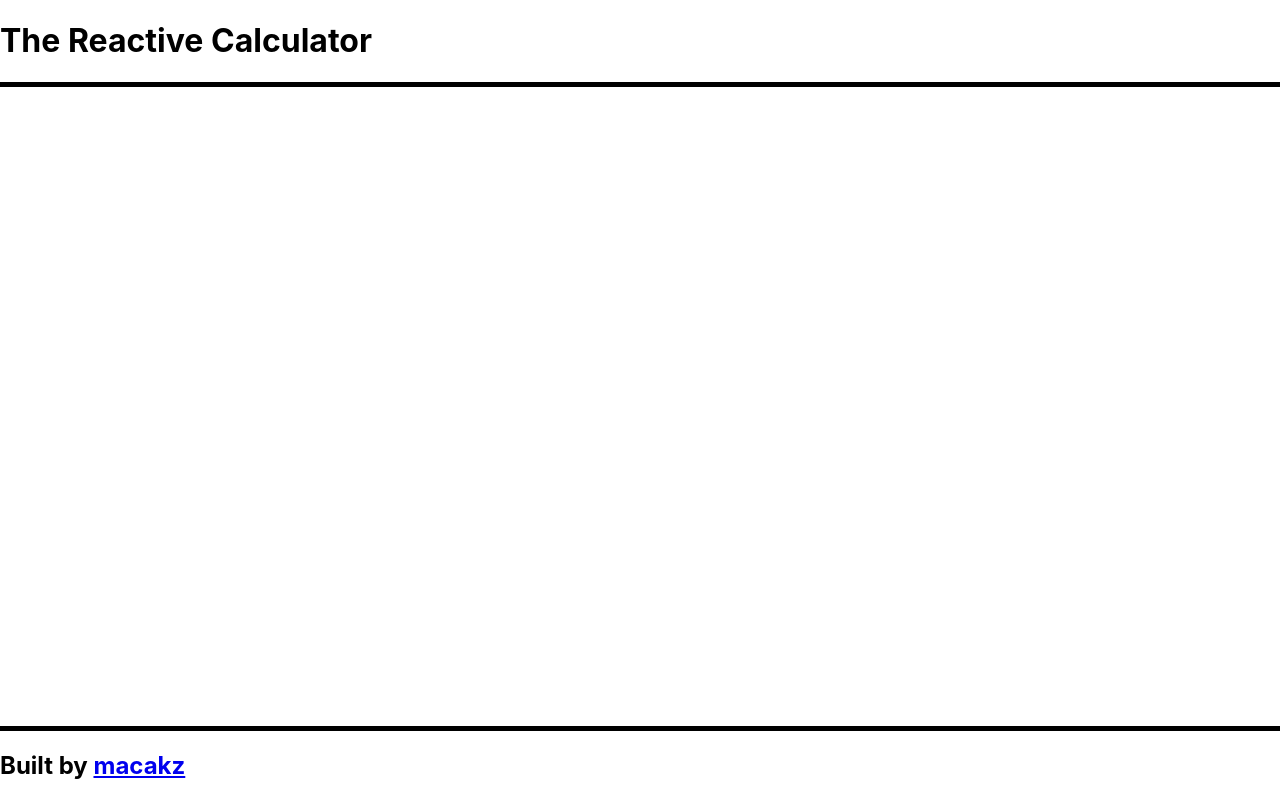
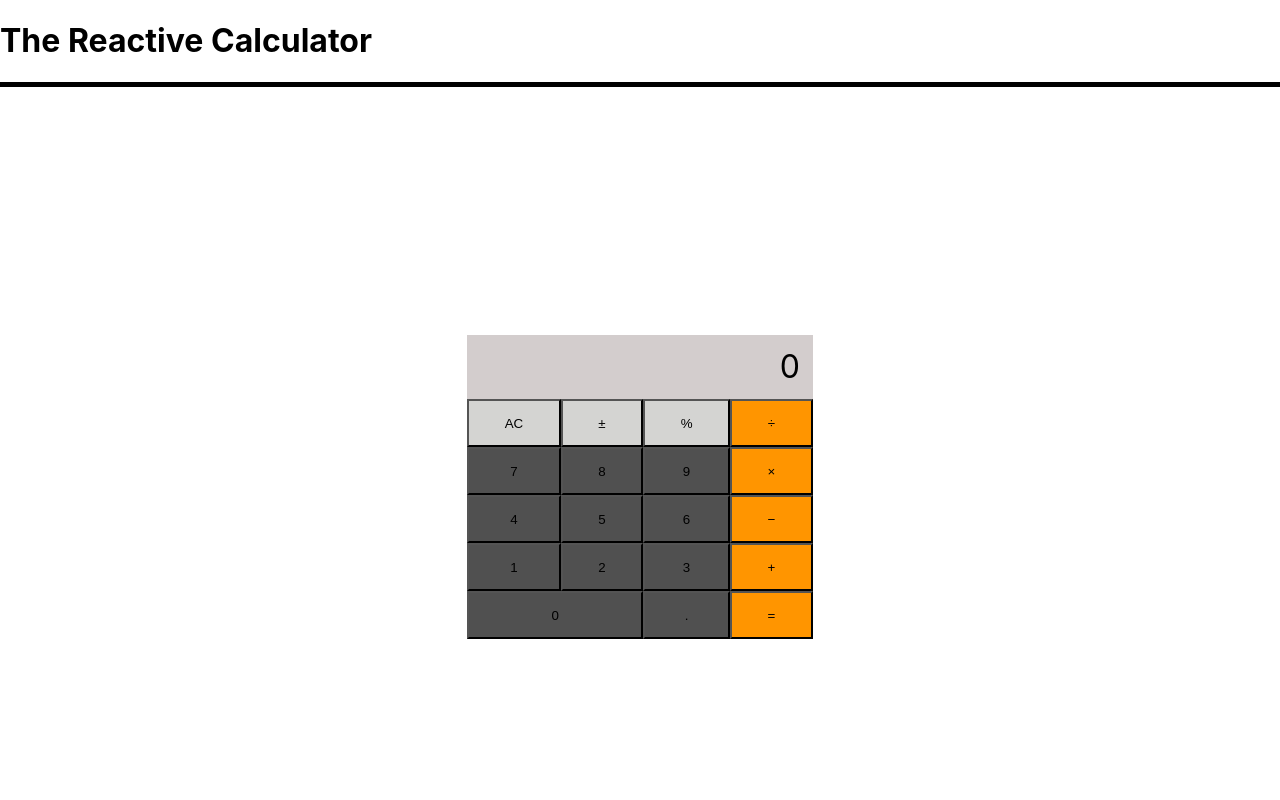
Before and after one commit to macakz/calculator, a React (Create React App) app: page / in a window 1280 px wide. Shown: the top 800 px of the page. Built offline with nearby package versions, Linux system fonts and the light colour scheme.

Commit message:
basic styling so far

```diff
--- /dev/null
+++ b/src/Calculator.css
@@ -0,0 +1,53 @@
+.container {
+    display: flex;
+    justify-content: center;
+    height: 100vh;
+    align-items: center;
+    }
+    /* calculator */
+    .calculator_display {
+        background-color: rgb(211, 205, 205);
+        width: 10em;
+        text-align: right;
+        padding: .4em;
+        font-size: 2em;
+    }
+
+    /* button section */
+    .calculator_keys {
+    display: grid;
+    grid-template-columns: repeat(4,auto);
+    height: 15em;
+    margin: 0px;
+    background-color: #1C1C1C;
+    }
+    .ac {
+    background-color: #D4D4D2;
+    }
+    .plusMinus {
+        background-color: #D4D4D2;
+    }
+    .percent {
+        background-color: #D4D4D2;
+    }
+    .divide {
+        background-color: #FF9500
+    }
+    .multiply {
+        background-color: #FF9500
+    }
+    .minus {
+        background-color: #FF9500
+    }
+    .plus {
+    background-color: #FF9500
+    }
+    .equals {
+    background-color: #FF9500
+    }
+    .zero {
+        grid-column: auto / span 2;
+    }
+    .zero, .one, .two, .three, .four, .five, .six, .seven, .eight, .nine, .decimal {
+        background-color: #505050;
+    }
--- a/src/Calculator.jsx
+++ b/src/Calculator.jsx
@@ -1,7 +1,33 @@
+import './Calculator.css'
 function Calculator () {
     return (
         <>
-
+            <div class="container">
+                <div class="calculator">
+                    <div class="calculator_display">0</div>
+                    <div class="calculator_keys">
+                        <button class="ac">AC</button>
+                        <button data-type="operator" class="plusMinus">&#xb1;</button>
+                        <button data-type="operator" class="percent">&#x25;</button>
+                        <button data-type="operator" class="divide">&#xf7;</button>
+                        <button data-type="number" class="seven">7</button>
+                        <button data-type="number" class="eight">8</button>
+                        <button data-type="number" class="nine">9</button>
+                        <button data-type="operator" class="multiply">&#xd7;</button>
+                        <button data-type="number" class="four">4</button>
+                        <button data-type="number" class="five">5</button>
+                        <button data-type="number" class="six">6</button>
+                        <button data-type="operator" class="minus">&#x2212;</button>
+                        <button data-type="number" class="one">1</button>
+                        <button data-type="number" class="two">2</button>
+                        <button data-type="number" class="three">3</button>
+                        <button data-type="operator" class="plus">&#x2b;</button>
+                        <button data-type="number" class="zero">0</button>
+                        <button data-type="operator" class="decimal">.</button>
+                        <button data-type="operator" class="equals">&#x3d;</button>
+                    </div>
+                </div>
+            </div>
         </>
     )
 }
```
Also changed, not shown: src/App.css (line endings or trailing spaces).
